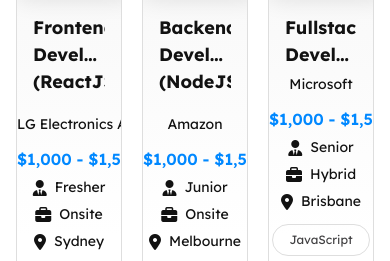
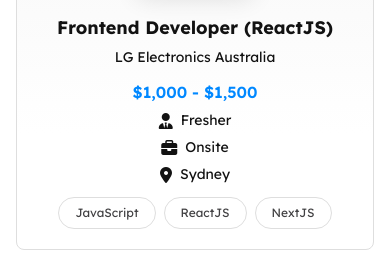
Before and after one commit to pvdev1805/PVITJobs, a website: page search.html in a window 390 px wide. Shown: the part 968-1229 px from the top of the page. Drawn offline with nearby package versions, Linux system fonts and the light colour scheme.

Commit message:
📱 Implement Responsive - Job Search Results (Search page)

```diff
--- a/search.html
+++ b/search.html
@@ -302,7 +302,7 @@
           </select>
         </div>
 
-        <div class="grid grid-cols-3 gap-5">
+        <div class="grid grid-cols-1 sm:grid-cols-2 lg:grid-cols-3 gap-5">
           <!-- Job Item -->
           <a
             href="#"
```
